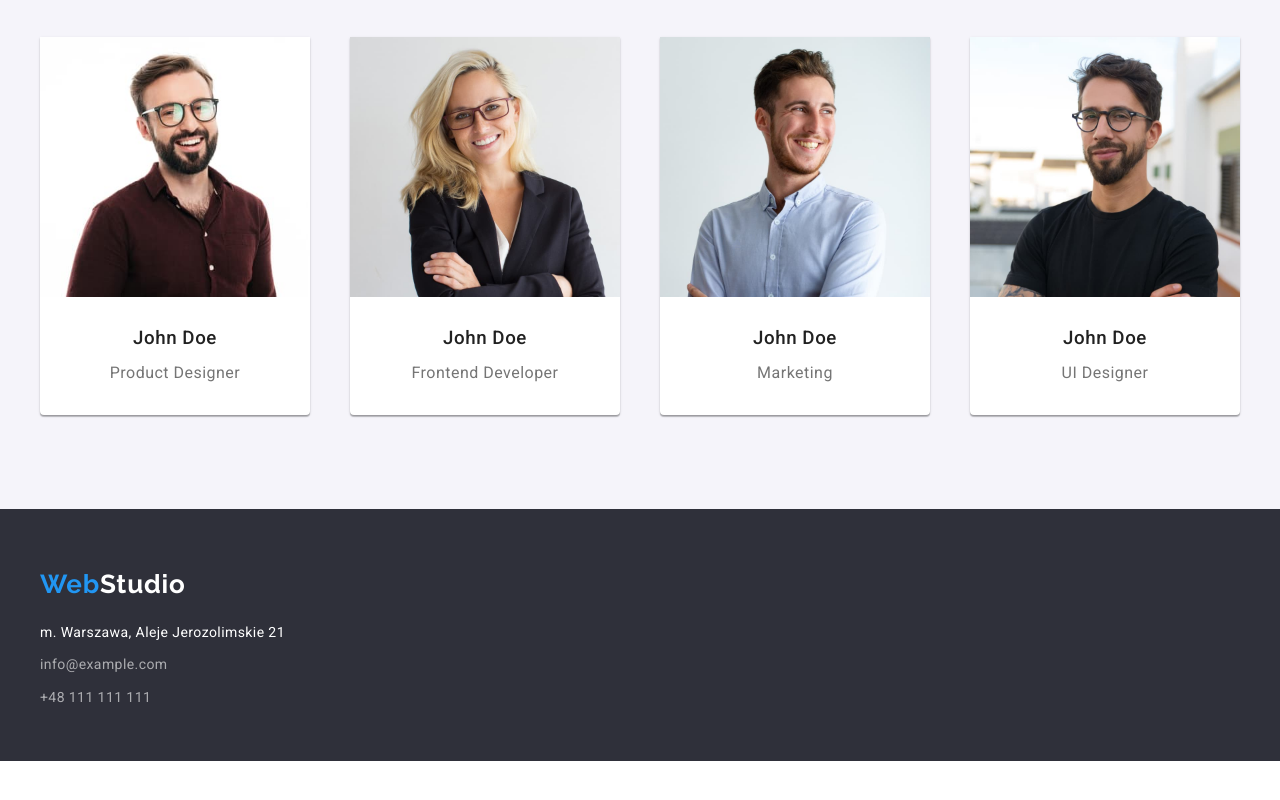
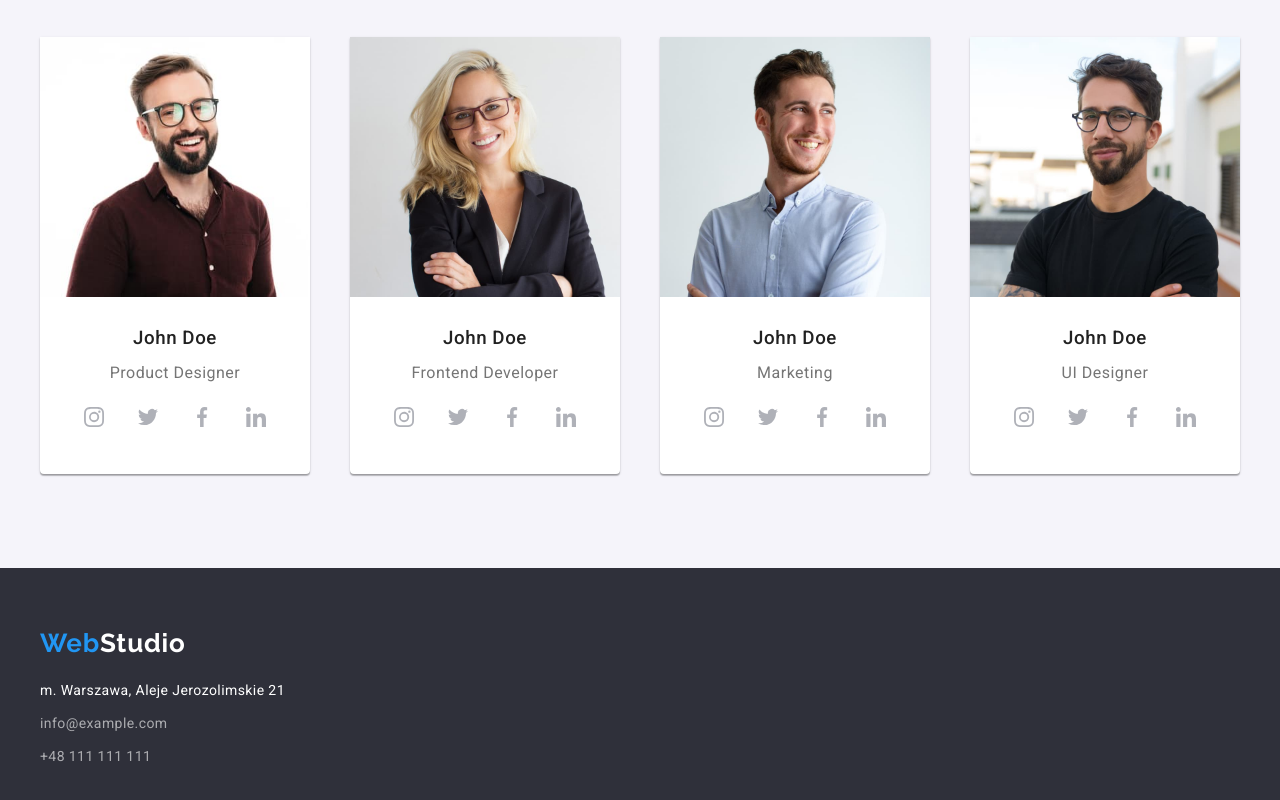
Before and after one commit to Kingkuc/goit-markup-hw-04, a plain HTML site: page index.html in a window 1280 px wide. Shown: the part 1822-2622 px from the top of the page. Before the commit the page ends 2583 px from the top, so only its background shows below. Drawn offline with nearby package versions, Linux system fonts and the light colour scheme.

Commit message:
section staff

```diff
--- a/css/styles.css
+++ b/css/styles.css
@@ -121,7 +121,7 @@ gap: 30px;
   margin: 0 auto;
   background-image: url(../images/section-hero-background.jpg);
   max-width: 1600px;
-  box-shadow: inset 0 0 1600px rgba(47, 48, 58, 0.4);
+  box-shadow: inset 0 0 0 1600px rgba(47, 48, 58, 0.4);
 }
 
 .section-hero-header {
@@ -188,7 +188,7 @@ margin-bottom: 30px;
 }
 
 .our-atuts-icon{
- padding: 0;
+padding: 0;
 }
 
 .text-list-1-header {
@@ -285,12 +285,36 @@ margin-bottom: 30px;
   text-align: center;
   letter-spacing: 0.03em;
   color: #757575;
-  padding-bottom: 30px;
+  padding-bottom: 10px;
 }
 
 .photo {
   display: block;
   margin: 0 auto 30px auto;
+}
+
+.social-media-icons-list {
+  display: flex;
+  list-style: none;
+  justify-content: space-between;
+  align-items: center;
+  gap: 10px;
+  width: 206px;
+  margin: 0 32px 0 32px;
+  padding-bottom: 30px;
+}
+
+.social-media-icon {
+  fill: AFB1B8;
+  fill-opacity: 1;
+}
+
+.social-media-icon:hover,
+.social-media-icon:focus {
+  stroke:#ffffff;
+  stroke-opacity: 1;
+  border-radius: 50px;
+  background-color: var(--brand-accent-color);
 }
 
 .footer {
--- a/index.html
+++ b/index.html
@@ -156,6 +156,29 @@
                   />
                   <h3 class="section-staff-img-header">John Doe</h3>
                   <p class="section-staff-description">Product Designer</p>
+                  <ul class="social-media-icons-list">
+                    <li>
+                    <svg class="social-media-icon" width="44" height="44" >
+                      <use href="./images/icons.svg#icon-Ellipse"></use>
+                    </svg>
+                    </li>
+                    <li>
+                      <svg class="social-media-icon" width="44" height="44" >
+                        <use href="./images/icons.svg#icon-Ellipse1"></use>
+                      </svg>
+                      </li>
+                      <li>
+                        <svg class="social-media-icon" width="44" height="44" >
+                          <use href="./images/icons.svg#icon-Ellipse2"></use>
+                        </svg>
+                        </li>
+                        <li>
+                          <svg class="social-media-icon" width="44" height="44" >
+                            <use href="./images/icons.svg#icon-Ellipse3"></use>
+                          </svg>
+                        </li>
+                    </ul>
+
                 </div>
               </li>
               <li class="section-staff-position">
@@ -168,6 +191,28 @@
                   />
                   <h3 class="section-staff-img-header">John Doe</h3>
                   <p class="section-staff-description">Frontend Developer</p>
+                  <ul class="social-media-icons-list">
+                    <li>
+                    <svg class="social-media-icon" width="44" height="44" >
+                      <use href="./images/icons.svg#icon-Ellipse"></use>
+                    </svg>
+                    </li>
+                    <li>
+                      <svg class="social-media-icon" width="44" height="44" >
+                        <use href="./images/icons.svg#icon-Ellipse1"></use>
+                      </svg>
+                      </li>
+                      <li>
+                        <svg class="social-media-icon" width="44" height="44" >
+                          <use href="./images/icons.svg#icon-Ellipse2"></use>
+                        </svg>
+                        </li>
+                        <li>
+                          <svg class="social-media-icon" width="44" height="44" >
+                            <use href="./images/icons.svg#icon-Ellipse3"></use>
+                          </svg>
+                        </li>
+                    </ul>
               </div>
             </li>
             <li class="section-staff-position">
@@ -180,6 +225,28 @@
                 />
                 <h3 class="section-staff-img-header">John Doe</h3>
                 <p class="section-staff-description">Marketing</p>
+                <ul class="social-media-icons-list">
+                  <li>
+                  <svg class="social-media-icon" width="44" height="44" >
+                    <use href="./images/icons.svg#icon-Ellipse"></use>
+                  </svg>
+                  </li>
+                  <li>
+                    <svg class="social-media-icon" width="44" height="44" >
+                      <use href="./images/icons.svg#icon-Ellipse1"></use>
+                    </svg>
+                    </li>
+                    <li>
+                      <svg class="social-media-icon" width="44" height="44" >
+                        <use href="./images/icons.svg#icon-Ellipse2"></use>
+                      </svg>
+                      </li>
+                      <li>
+                        <svg class="social-media-icon" width="44" height="44" >
+                          <use href="./images/icons.svg#icon-Ellipse3"></use>
+                        </svg>
+                      </li>
+                  </ul>
               </div>
             </li>
             <li class="section-staff-position">
@@ -192,6 +259,28 @@
                 />
                 <h3 class="section-staff-img-header">John Doe</h3>
                 <p class="section-staff-description">UI Designer</p>
+                <ul class="social-media-icons-list">
+                  <li>
+                  <svg class="social-media-icon" width="44" height="44" >
+                    <use href="./images/icons.svg#icon-Ellipse"></use>
+                  </svg>
+                  </li>
+                  <li>
+                    <svg class="social-media-icon" width="44" height="44" >
+                      <use href="./images/icons.svg#icon-Ellipse1"></use>
+                    </svg>
+                    </li>
+                    <li>
+                      <svg class="social-media-icon" width="44" height="44" >
+                        <use href="./images/icons.svg#icon-Ellipse2"></use>
+                      </svg>
+                      </li>
+                      <li>
+                        <svg class="social-media-icon" width="44" height="44" >
+                          <use href="./images/icons.svg#icon-Ellipse3"></use>
+                        </svg>
+                      </li>
+                  </ul>
                 </div>
             </li>
           </ul>
```
